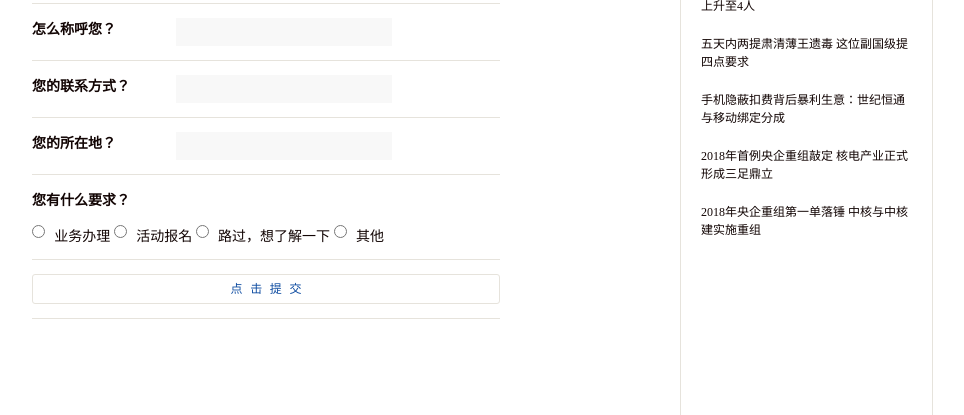
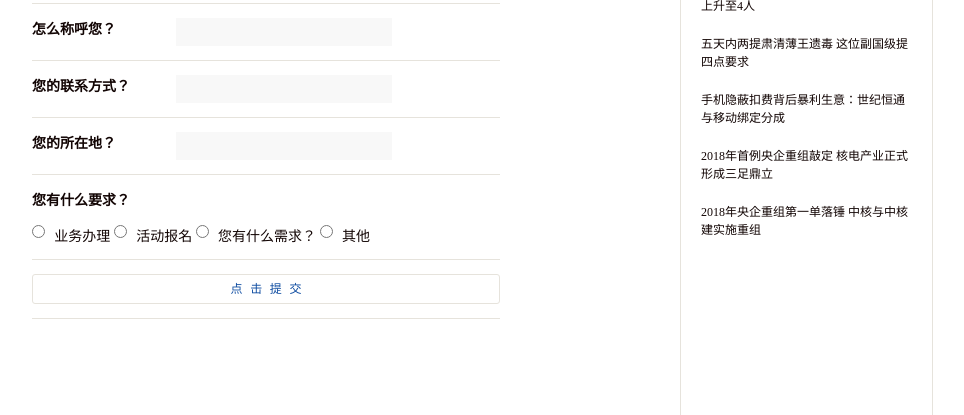
Before and after one commit to a972667237/future2, a Django app: page /join in a window 1280 px wide. Shown: the part 349-764 px from the top of the page, without its empty margins (158-1122 px from the left). Run offline with Django 3.2, Linux system fonts and the light colour scheme; data comes from the database, SQL or seed files in the repository; parts of the project's set-up code (start-up, migrations or seed data) failed here and were passed over; some web fonts are replaced.

Commit message:
add the style and template

```diff
--- a/static/css/master.css
+++ b/static/css/master.css
@@ -545,7 +545,7 @@ main .page_place .pagination li{
 }
 
 .right_in p{
-  width: 103%;
+  width: 100%;
 }
 
 .form_bottom{
--- a/templates/index2/join.html
+++ b/templates/index2/join.html
@@ -36,7 +36,7 @@
                         <label for="aim">您有什么要求？</label><br><br>
                         <input type="radio" name="aim" value="1" id="aim_1"><label for="aim_1">业务办理</label>
                         <input type="radio" name="aim" value="2" id="aim_2"><label for="aim_2">活动报名</label>
-                        <input type="radio" name="aim" value="3" id="aim_3"><label for="aim_3">路过，想了解一下</label>
+                        <input type="radio" name="aim" value="3" id="aim_3"><label for="aim_3">您有什么需求？</label>
                         <input type="radio" name="aim" value="4" id="aim_4"><label for="aim_4">其他</label>
                         <textarea name="others" id="other" cols="44" rows="10"></textarea>
                     </div>
```
